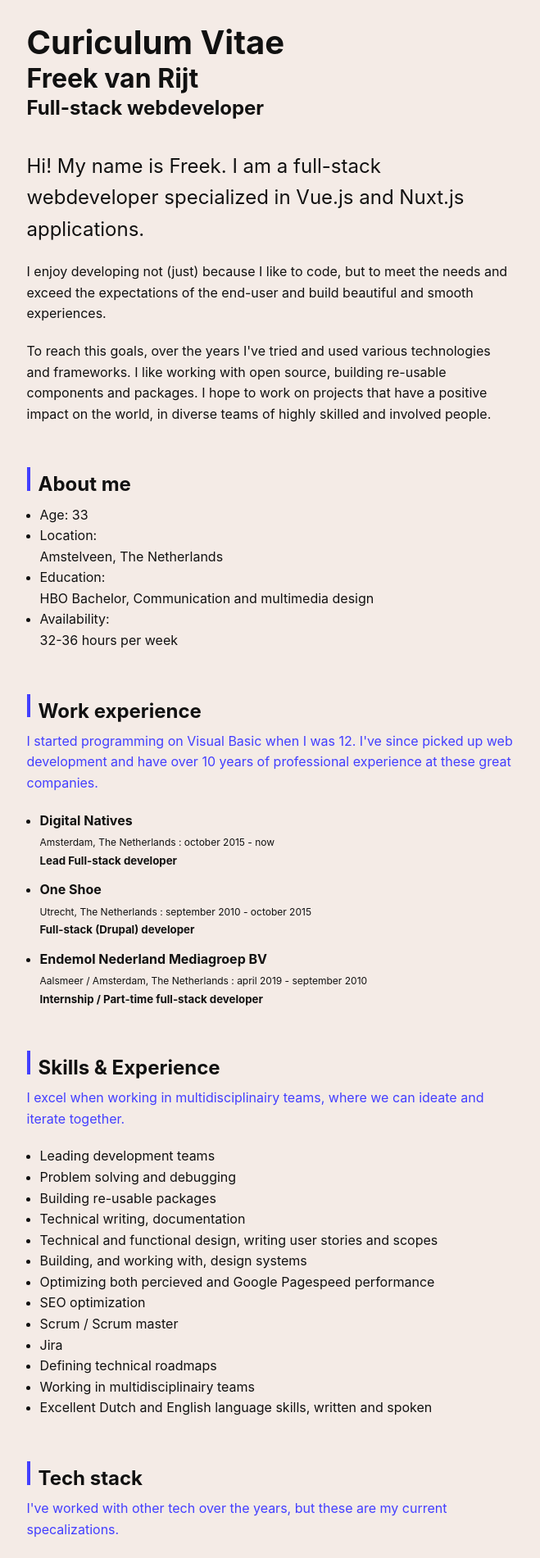
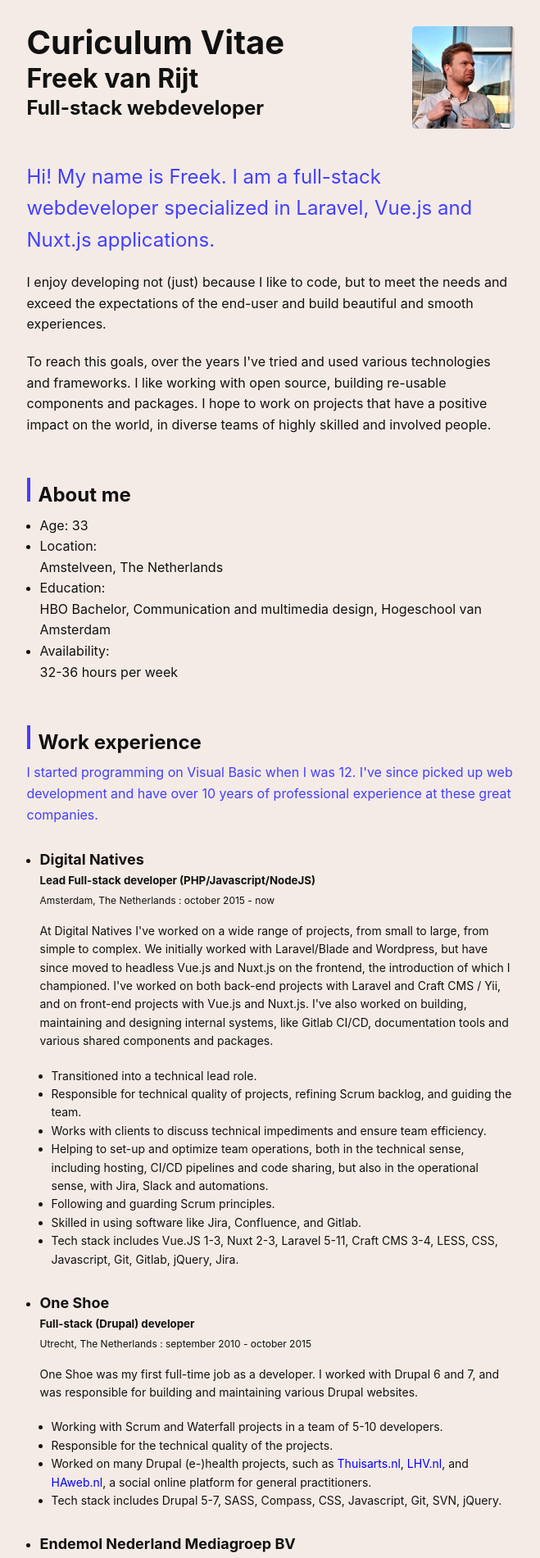
Before and after one commit to FreekVR/freekvanrijt.nl, a Vue app: page / in a window 1280 px wide. Shown: the top 1901 px of the page at 82% size, without its empty margins (310-969 px from the left). Built offline with nearby package versions, Linux system fonts and the light colour scheme.

Commit message:
Add more content

```diff
--- a/src/components/TheCV.vue
+++ b/src/components/TheCV.vue
@@ -1,14 +1,17 @@
 <template>
     <article class="a4">
         <header class="intro">
-            <h1>Curiculum Vitae</h1>
-            <h2>Freek van Rijt</h2>
-            <h3>Full-stack webdeveloper</h3>
+            <div class="headings">
+                <h1>Curiculum Vitae</h1>
+                <h2>Freek van Rijt</h2>
+                <h3>Full-stack webdeveloper</h3>
+            </div>
+            <img src="/img/freek.webp" alt="" width="125" height="125">
         </header>
 
         <section>
             <p class="lead">
-                Hi! My name is Freek. I am a full-stack webdeveloper specialized in Vue.js and Nuxt.js applications.
+                Hi! My name is Freek. I am a full-stack webdeveloper specialized in Laravel, Vue.js and Nuxt.js applications.
             </p>
 
             <p>
@@ -26,7 +29,7 @@
             <ul>
                 <li>Age: 33</li>
                 <li>Location: <br>Amstelveen, The Netherlands</li>
-                <li>Education: <br>HBO Bachelor, Communication and multimedia design</li>
+                <li>Education: <br>HBO Bachelor, Communication and multimedia design, Hogeschool van Amsterdam</li>
                 <li>Availability:<br>32-36 hours per week</li>
             </ul>
         </section>
@@ -47,7 +50,25 @@
                             Amsterdam, The Netherlands
                         </template>
                         <template #position>
-                            Lead Full-stack developer
+                            Lead Full-stack developer (PHP/Javascript/NodeJS)
+                        </template>
+                        <template #description>
+                            <p>
+                                At Digital Natives I've worked on a wide range of projects, from small to large, from simple to complex.
+
+                                We initially worked with Laravel/Blade and Wordpress, but have since moved to headless Vue.js and Nuxt.js on the frontend, the introduction of which I championed.
+                                I've worked on both back-end projects with Laravel and Craft CMS / Yii, and on front-end projects with Vue.js and Nuxt.js.
+                                I've also worked on building, maintaining and designing internal systems, like Gitlab CI/CD, documentation tools and various shared components and packages.
+                            </p>
+                            <ul>
+                                <li>Transitioned into a technical lead role.</li>
+                                <li>Responsible for technical quality of projects, refining Scrum backlog, and guiding the team.</li>
+                                <li>Works with clients to discuss technical impediments and ensure team efficiency.</li>
+                                <li>Helping to set-up and optimize team operations, both in the technical sense, including hosting, CI/CD pipelines and code sharing, but also in the operational sense, with Jira, Slack and automations.</li>
+                                <li>Following and guarding Scrum principles.</li>
+                                <li>Skilled in using software like Jira, Confluence, and Gitlab.</li>
+                                <li>Tech stack includes Vue.JS 1-3, Nuxt 2-3, Laravel 5-11, Craft CMS 3-4, LESS, CSS, Javascript, Git, Gitlab, jQuery, Jira.</li>
+                            </ul>
                         </template>
                     </WorkExperience>
                 </li>
@@ -63,6 +84,17 @@
                         <template #position>
                             Full-stack (Drupal) developer
                         </template>
+                        <template #description>
+                            <p>
+                                One Shoe was my first full-time job as a developer. I worked with Drupal 6 and 7, and was responsible for building and maintaining various Drupal websites.
+                            </p>
+                            <ul>
+                                <li>Working with Scrum and Waterfall projects in a team of 5-10 developers.</li>
+                                <li>Responsible for the technical quality of the projects.</li>
+                                <li>Worked on many Drupal (e-)health projects, such as <a href="https://thuisarts.nl">Thuisarts.nl</a>, <a href="https://lhv.nl">LHV.nl</a>, and <a href="https://haweb.nl">HAweb.nl</a>, a social online platform for general practitioners.</li>
+                                <li>Tech stack includes Drupal 5-7, SASS, Compass, CSS, Javascript, Git, SVN, jQuery.</li>
+                            </ul>
+                        </template>
                     </WorkExperience>
                 </li>
 
@@ -76,6 +108,14 @@
                         </template>
                         <template #position>
                             Internship / Part-time full-stack developer
+                        </template>
+                        <template #description>
+                            <p>At Endemol, I worked first as an intern, then as a part-time employee during my studies at the Hogeschool van Amsterdam.</p>
+                            <ul>
+                                <li>Worked with Flash, then also learned the PHP Zend Framework and worked with its template system to craft various web projects.</li>
+                                <li>Built a completely custom PHP-based CMS for one of the projects, allowing the client to manage the daily program schedule for a thematic TV station and to publish it on the website.</li>
+                                <li>Tech stack includes Flash/Actionscript 3, PHP Zend Framework, Javascript, CSS, jQuery, SVN.</li>
+                            </ul>
                         </template>
                     </WorkExperience>
                 </li>
@@ -160,8 +200,17 @@ import WorkExperience from '../components/WorkExperience.vue';
 }
 .intro {
     display: flex;
-    flex-direction: column;
-    gap: 8px;
+    justify-content: space-between;
+
+    .headings {
+        display: flex;
+        flex-direction: column;
+        gap: 8px;
+    }
+    img {
+        border-radius: 5px;
+        overflow: hidden;
+    }
 }
 
 .a4 > * {
@@ -216,6 +265,7 @@ h3 + ul {
     margin-top: 0;
 }
 
+.lead,
 hgroup p {
     color: var(--color--primary-light);
 }
--- a/src/components/WorkExperience.vue
+++ b/src/components/WorkExperience.vue
@@ -1,10 +1,12 @@
 <template>
-    <div class="wrapper">
+    <article class="wrapper">
         <header>
             <h5 class="company">
                 <slot name="company"></slot>
             </h5>
-
+            <h5>
+                <slot name="position"></slot>
+            </h5>
             <small class="location">
                 <slot name="location"></slot>
             </small>
@@ -14,10 +16,10 @@
             </small>
         </header>
 
-        <h5>
-            <slot name="position"></slot>
-        </h5>
-    </div>
+        <div class="description">
+            <slot name="description"></slot>
+        </div>
+    </article>
 </template>
 
 <script setup lang="ts">
@@ -36,7 +38,7 @@ defineProps({
 
 <style scoped>
 .wrapper {
-    margin-top: 12px;
+    margin-top: 28px;
 }
 
 h5 {
@@ -44,7 +46,7 @@ h5 {
 }
 
 h5.company {
-    font-size: 16px;
+    font-size: 18px;
 }
 
 small.period,
@@ -55,4 +57,11 @@ small.location {
 h5.positon {
     font-size: 15px;
 }
+
+.description {
+    font-size: 14px;
+    font-weight: 200;
+
+    margin-top: 14px;
+}
 </style>
```
Also changed, not shown: public/img/freek.jpeg (added), public/img/freek.webp (added).
